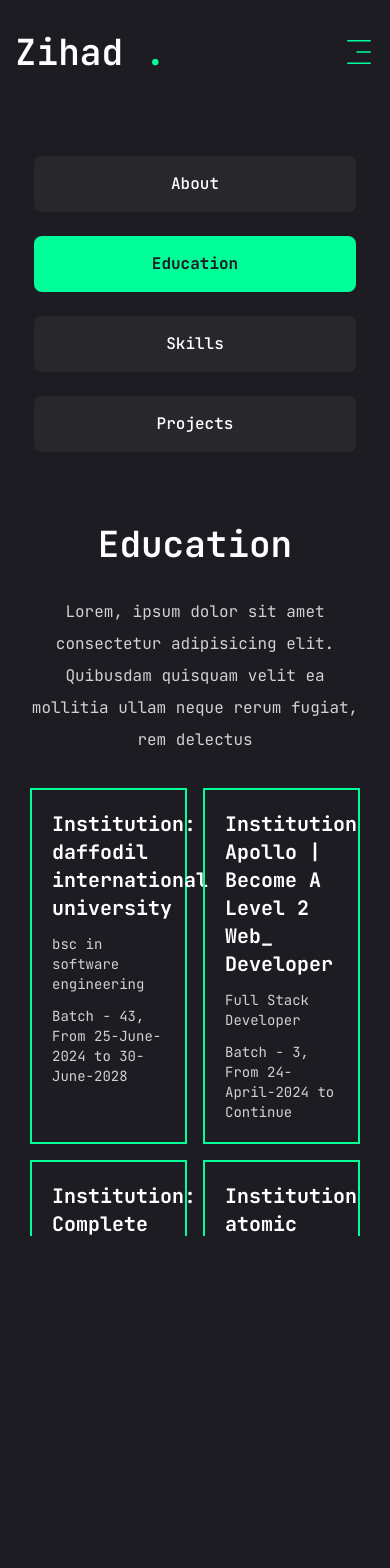
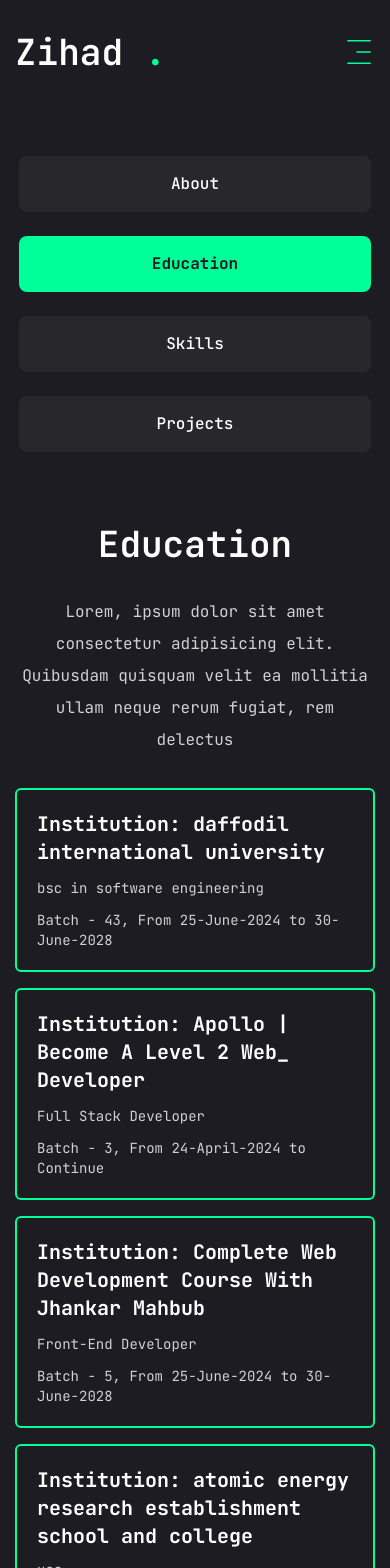
Before and after one commit to ZIHAD22/portfolio, a Next.js app: page /resume in a window 390 px wide. Shown: the top 1568 px of the page. Before the commit the page ends 1284 px from the top, so only its background shows below. Built offline with nearby package versions, Linux system fonts and the light colour scheme.

Commit message:
now education is fit for mobile

```diff
--- a/src/pages/Resume/Main.tsx
+++ b/src/pages/Resume/Main.tsx
@@ -16,7 +16,7 @@ const Main = () => {
         }}
         className="min-h-[80vh] flex items-center justify-center py-12 xl:py-0"
       >
-        <div className="container mx-auto">
+        <div className="mx-auto">
           <Tabs defaultValue="education" className="flex flex-col gap-[60px]">
             <TabsList className="flex flex-col xl:flex-row w-full max-w-[380px] xl:max-w-full mx-auto xl:mx-0 gap-6">
               <TabsTrigger value="about" className="w-full">
@@ -37,10 +37,12 @@ const Main = () => {
                   <p className="max-w-[900px] text-center mx-auto text-white/80">
                     {education.description}
                   </p>
-                  <ScrollArea className="h-[480px]">
-                    <div className="grid grid-cols-2 gap-4 w-full mt-8">
+                  <div className="grid grid-cols-1  xl:grid-cols-2 gap-4 w-full my-8">
                     {education.education.map((edu, i) => (
-                        <div key={i} className="border-2 border-accent p-5">
+                      <div
+                        key={i}
+                        className="border-2 border-accent p-5 rounded-md"
+                      >
                         <h5 className="text-xl font-bold">
                           Institution: {edu.institution}
                         </h5>
@@ -54,7 +56,6 @@ const Main = () => {
                       </div>
                     ))}
                   </div>
-                  </ScrollArea>
                 </div>
               </TabsContent>
               <TabsContent value="skills">skills</TabsContent>
```
Lines whose indentation alone changed are shown as unchanged.
